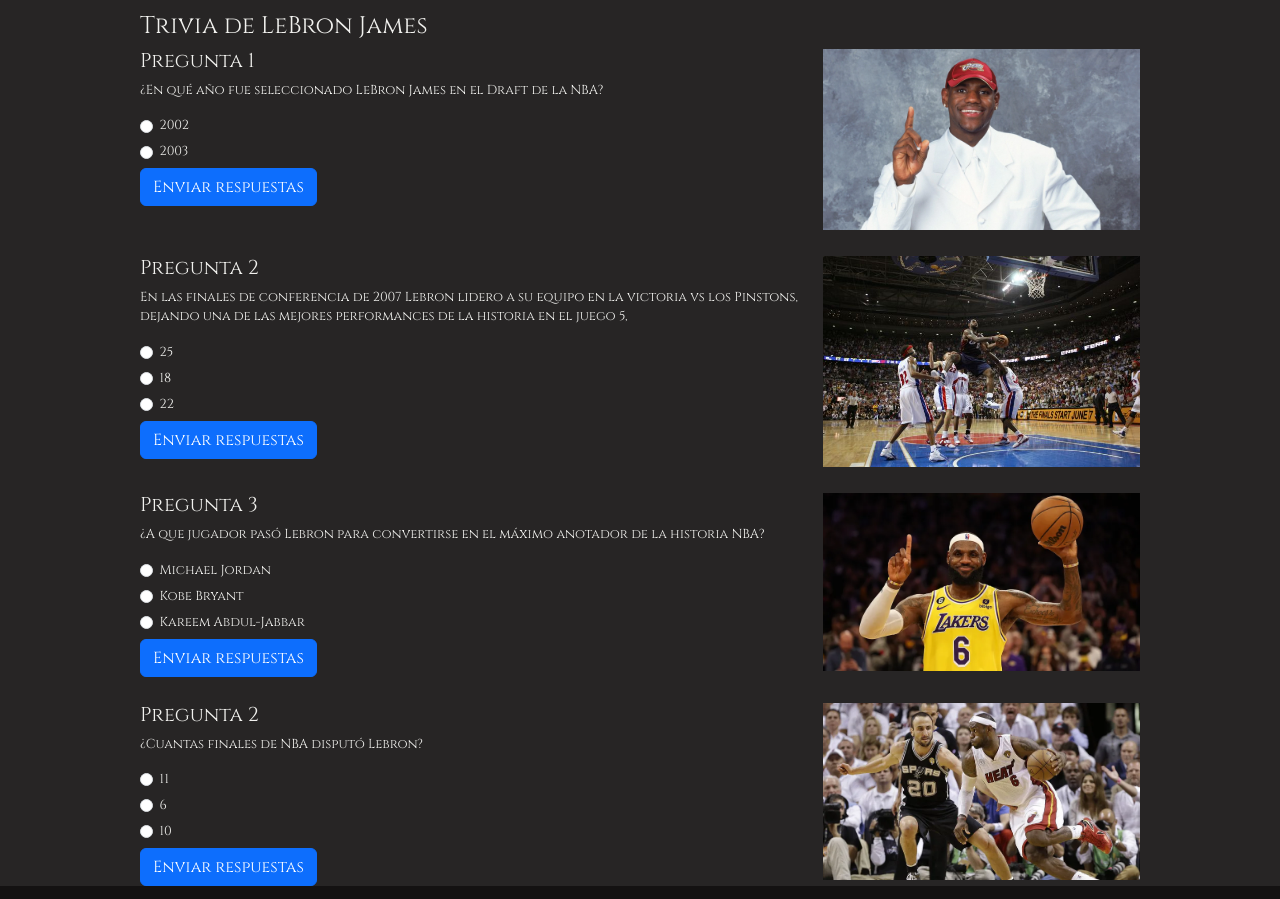
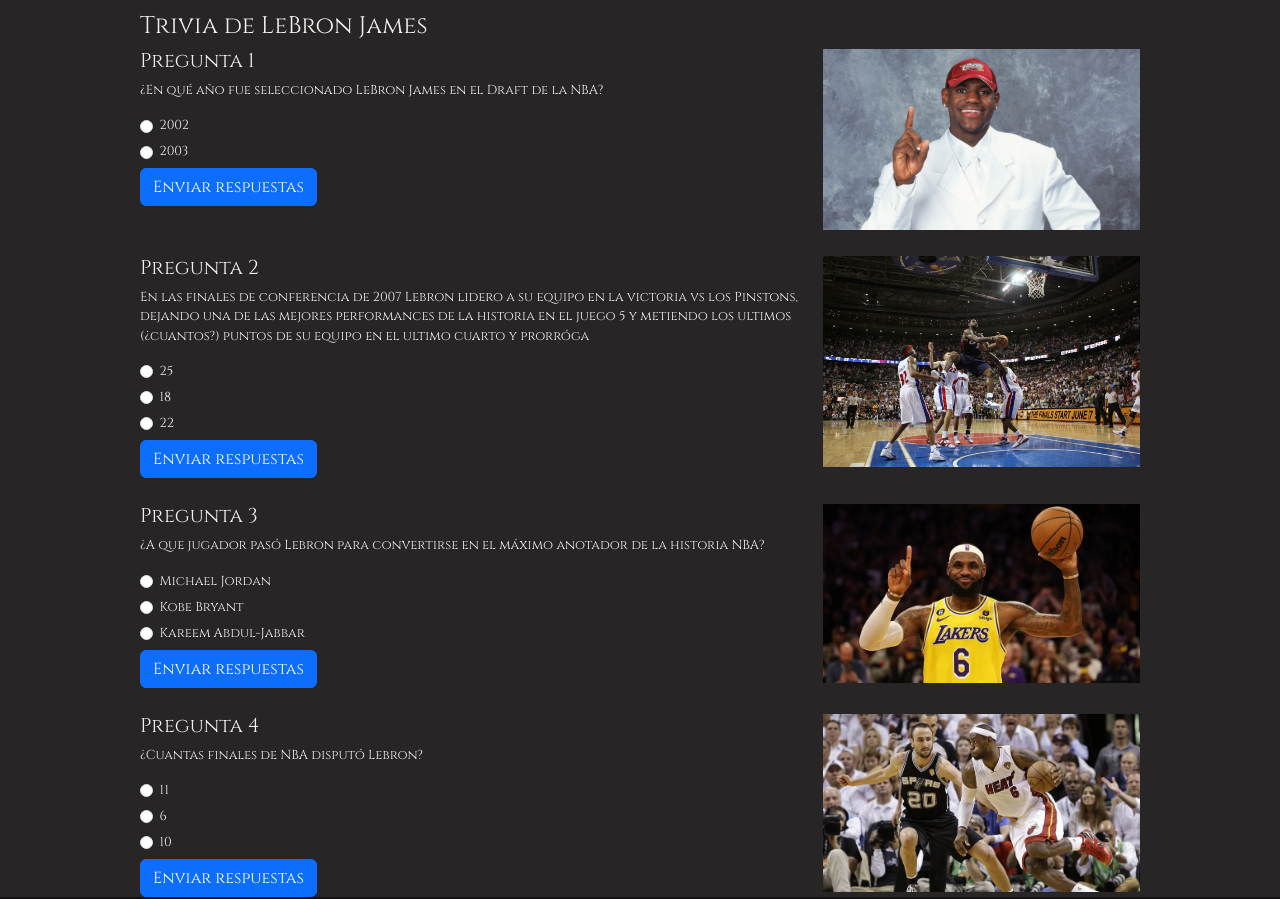
Before and after one commit to Bauta2/Lebron-FP, a plain HTML site: page Lebron James fanpage/pages/trivia.html in a window 1280 px wide. Shown: the part 140-1039 px from the top of the page. Drawn offline with nearby package versions, Linux system fonts and the light colour scheme; a web font is replaced by a local one.

Commit message:
pregunta2

```diff
--- a/Lebron James fanpage/pages/trivia.html
+++ b/Lebron James fanpage/pages/trivia.html
@@ -73,7 +73,7 @@
         <div class="row">
           <div class="col-sm-8">
             <h2>Pregunta 2</h2>
-            <p>En las finales de conferencia de 2007 Lebron lidero a su equipo en la victoria vs los Pinstons, dejando una de las mejores performances de la historia en el juego 5, </p>
+            <p>En las finales de conferencia de 2007 Lebron lidero a su equipo en la victoria vs los Pinstons, dejando una de las mejores performances de la historia en el juego 5 y metiendo los ultimos (¿cuantos?) puntos de su equipo en el ultimo cuarto y prorróga </p>
             <form>
               <div class="form-check">
                 <input class="form-check-input" type="radio" name="pregunta1" id="respuesta1" value="respuesta1">
@@ -140,7 +140,7 @@
       <div class="container">
         <div class="row">
           <div class="col-sm-8">
-            <h2>Pregunta 2</h2>
+            <h2>Pregunta 4</h2>
             <p>¿Cuantas finales de NBA disputó Lebron?</p>
             <form>
               <div class="form-check">
```
